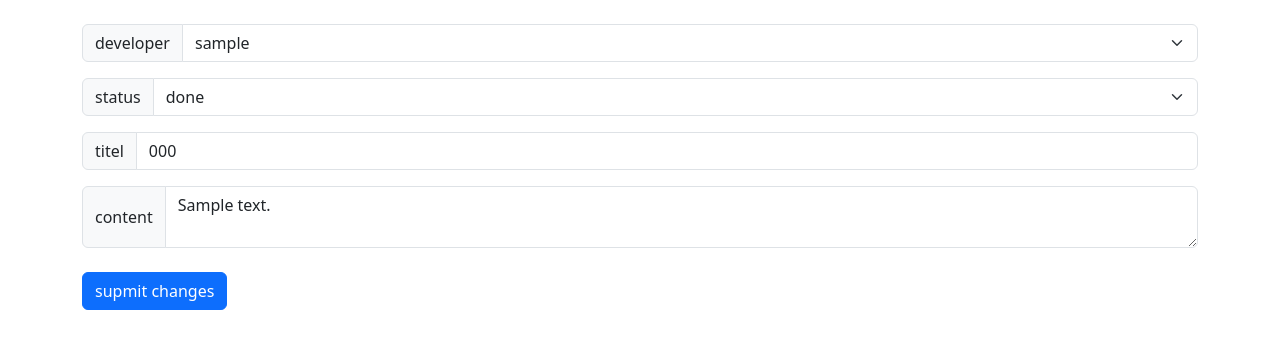
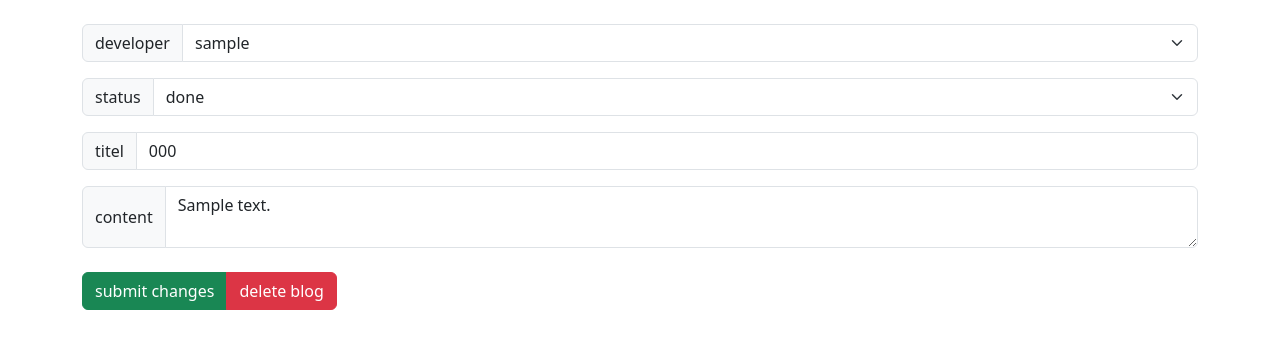
Before and after one commit to deloads/crosswalk, a Flask app: template templates/devhub/view.html in a window 1280 px wide. Shown: the part 56-405 px from the top of the page. Run offline with Flask 3, Linux system fonts and the light colour scheme; the template is opened without the code that fills it: most values are stand-ins (such as "Sample title", 1, 10 or a date in 2020).

Commit message:
added delete button

```diff
--- a/app.py
+++ b/app.py
@@ -90,7 +90,14 @@ def admin():
 def view():
     if 'logged_in' in session and session['premisions'] == 'admin':
         id = request.args.get('id')
-
+        d = request.args.get('d')
+        if d:
+            db = get_db()
+            cursor = db.cursor()
+            cursor.execute(f"DELETE FROM `work` WHERE id ={id}")
+            db.commit()
+            cursor.close()
+            return redirect(url_for('admin'))
         new_username = request.args.get('username')
         if new_username:
             new_status = request.args.get('status')
--- a/templates/devhub/admin.html
+++ b/templates/devhub/admin.html
@@ -14,10 +14,11 @@
 
           <div class="d-flex w-100 justify-content-between">
             <h5 class="mb-1">{{item['titel']}}</h5>
-            <small>{{item['user']}}</small>
+            <small>developer: {{item['user']}}</small>
           </div>
           <p class="mb-1">{{item['content']}}</p>
-          <small>{{item['status']}}</small>
+          <small class="mb-1">{{item['status']}}</small>
+
         </a>
     {% endfor %}
     </div>
--- a/templates/devhub/view.html
+++ b/templates/devhub/view.html
@@ -43,6 +43,10 @@
             <textarea name="content" class="form-control" aria-label="With textarea">{{work['content']}}</textarea>
         </div>
         <br>
-        <button type="submit" class="btn btn-primary">supmit changes</button>
+        <div class="btn-group" role="group" aria-label="Basic example">
+            <button type="submit" class="btn btn-success">submit changes</button>
+            <a href="/view?id={{work['id']}}&d=Y" class="btn btn-danger">delete blog</a>
+        </div>
+
     </form>
 {% endblock content %}
```
